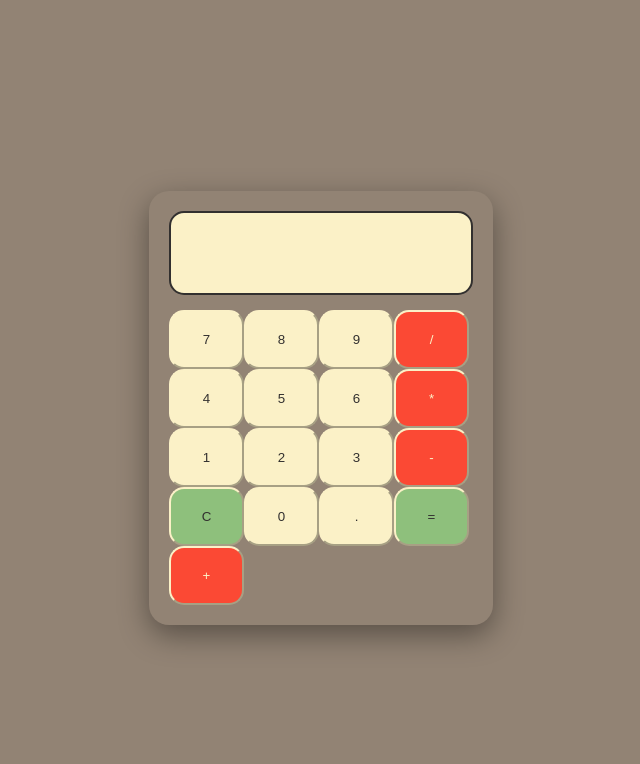
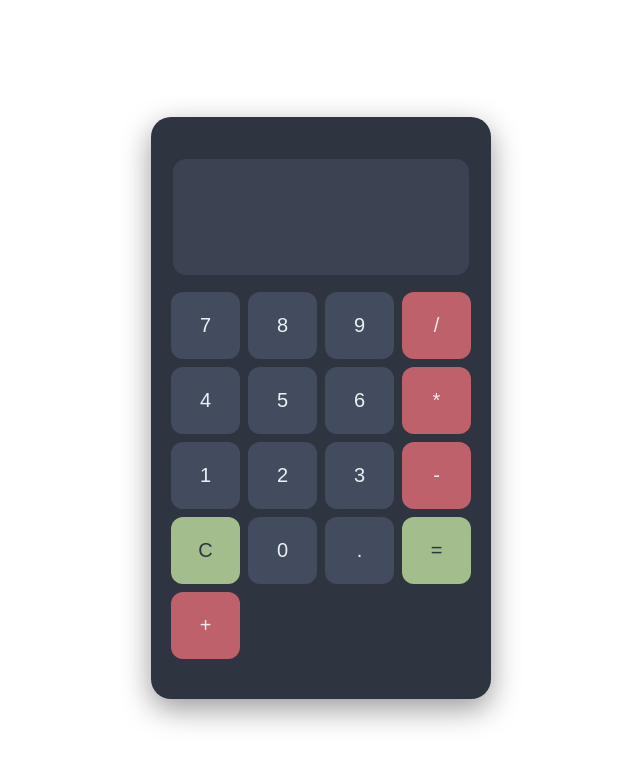
Before and after one commit to Leqdxr/calculator, a plain HTML site: page index.html in a window 1280 px wide. Shown: the whole page, without its empty margins (319-959 px from the left). Drawn offline with Linux system fonts and the light colour scheme.

Commit message:
Nord color scheme and made ui a bit better

```diff
--- a/styles.css
+++ b/styles.css
@@ -1,12 +1,13 @@
 body {
-    background-color: #928374;
+    background-color: #ffffff;
 }
 
 #display {
-    border: 2px solid #32302f;
-    height: 80px;
+    border: 2px solid #2e3440;
+    height: 120px;
     width: 300px;
-    background-color: #fbf1c7;
+    background-color: #3b4252;
+    color: #eceff4;
     border-radius: 15px;
     display: flex;
     align-items: center;
@@ -14,6 +15,8 @@ body {
     font-size: 32px;
     overflow-x: auto;
     white-space: nowrap;
+    padding-right: 15px;
+    box-sizing: border-box;
 }
 
 .keys {
@@ -21,15 +24,24 @@ body {
     width: 300px;
     flex-wrap: wrap;
     border-radius: 15px;
+    gap: 8px;
 }
 
 button {
-    width: 25%;
-    padding: 20px;
-    border-radius: 15px;
-    background-color: #fbf1c7;
-    border-color: #fbf1c7;
-    color: #32302f;
+    width: calc(25% - 6px);
+    padding: 22px 0;
+    border-radius: 12px;
+    background-color: #434c5e;
+    border: none;
+    color: #eceff4;
+    font-size: 20px;
+    font-weight: 500;
+    cursor: pointer;
+    transition: transform 0.1s ease, background-color 0.15s ease;
+}
+
+button:hover {
+    background-color: #4c566a;
 }
 
 .calculator-container {
@@ -41,17 +53,27 @@ button {
 }
 
 .operator {
-    background-color: #fb4934;
-    color: #fbf1c7;
+    background-color: #bf616a;
 }
 
+.operator:hover {
+    background-color: #d08a91;
+}
+
+
 #clear, #equal {
-    background-color: #8ec07c;
+    background-color: #a3be8c;
+    color: #2e3440;
+}
+
+#clear:hover, #equal:hover {
+    background-color: #b5cc9f;
 }
 
 .outside {
+    background-color: #2e3440;
     border-radius: 20px;
-    padding: 20px;
+    padding: 40px 20px;
     display: flex;
     flex-direction: column;
     gap: 15px;
```
